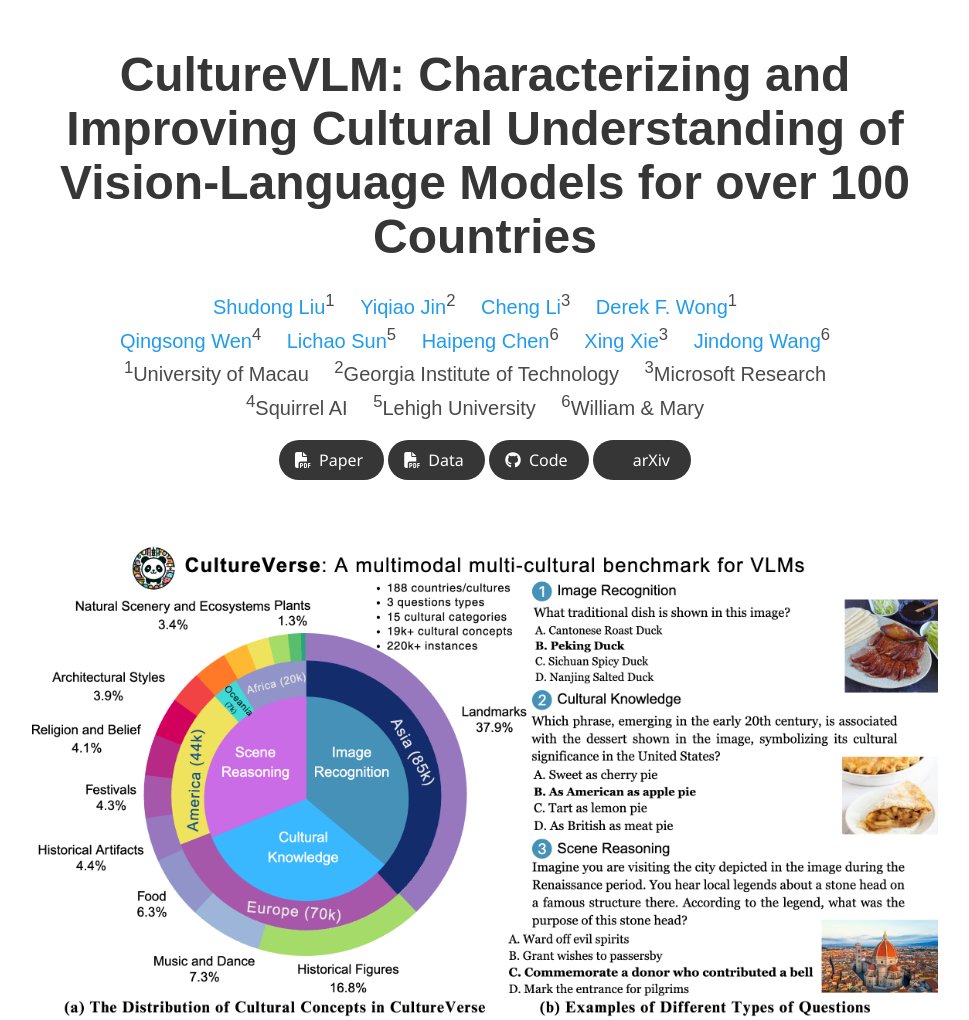
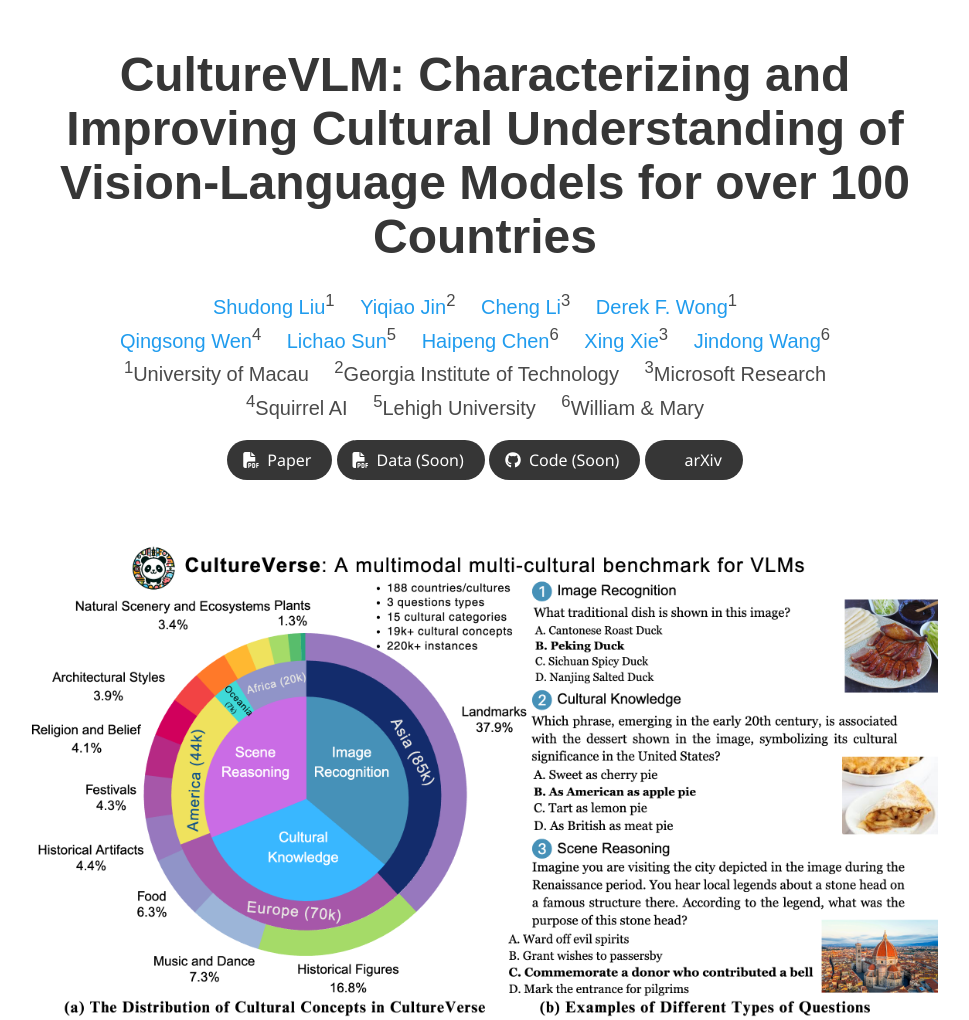
Before and after one commit to CultureVLM/culturevlm.github.io, a plain HTML site: page index.html in a window 1280 px wide. Shown: the top 1020 px of the page, without its empty margins (155-1124 px from the left). Drawn offline with nearby package versions, Linux system fonts and the light colour scheme; some icons are missing; a web font is replaced by a local one.

Commit message:
modified:   index.html

```diff
--- a/index.html
+++ b/index.html
@@ -121,7 +121,7 @@
                       <span class="icon">
                         <i class="fas fa-file-pdf"></i>
                       </span>
-                      <span>Data</span>
+                      <span>Data (Soon)</span>
                     </a>
                   </span>
 
@@ -132,7 +132,7 @@
                     <span class="icon">
                       <i class="fab fa-github"></i>
                     </span>
-                    <span>Code</span>
+                    <span>Code (Soon)</span>
                   </a>
                 </span>
 
```
